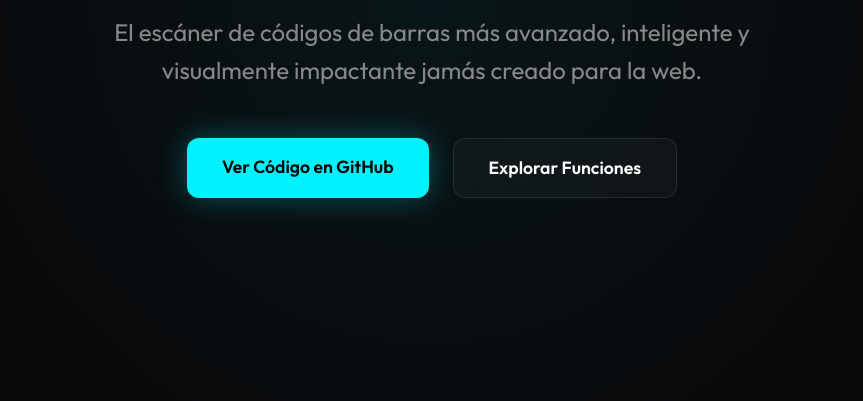
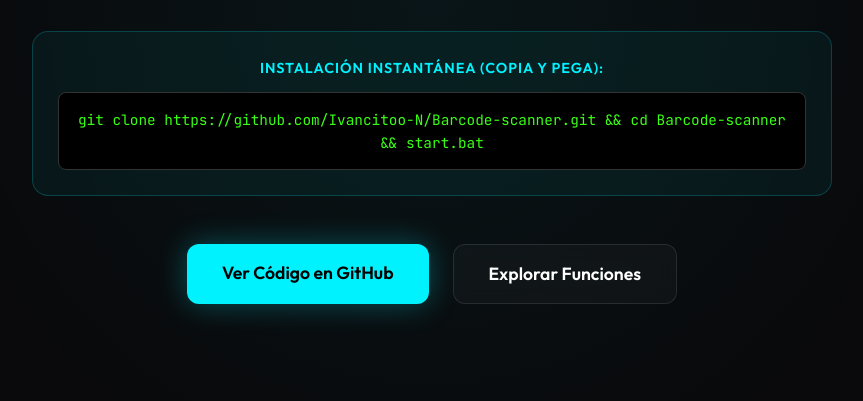
Before and after one commit to Ivancitoo-N/Barcode-scanner, a plain HTML site: page docs/index.html in a window 1280 px wide. Shown: the part 399-800 px from the top of the page, without its empty margins (208-1071 px from the left). Drawn offline with Linux system fonts and the light colour scheme.

Commit message:
UI: Mejora visual del Super Command en la Landing Page

```diff
--- a/docs/index.html
+++ b/docs/index.html
@@ -251,6 +251,15 @@
         <p class="hero-sub">El escáner de códigos de barras más avanzado, inteligente y visualmente impactante jamás
             creado para la web.</p>
 
+        <div
+            style="margin-bottom: 3rem; background: rgba(0,242,255,0.05); padding: 25px; border-radius: 16px; border: 1px solid rgba(0,242,255,0.2); max-width: 800px; width: 100%;">
+            <p
+                style="font-size: 0.9rem; margin-bottom: 12px; color: var(--primary); font-weight: 600; letter-spacing: 1px;">
+                INSTALACIÓN INSTANTÁNEA (COPIA Y PEGA):</p>
+            <code
+                style="display: block; background: #000; color: #39ff14; padding: 15px; border-radius: 8px; font-family: 'JetBrains Mono', monospace; font-size: 0.9rem; overflow-x: auto; border: 1px solid #333;">git clone https://github.com/Ivancitoo-N/Barcode-scanner.git && cd Barcode-scanner && start.bat</code>
+        </div>
+
         <div class="cta-group">
             <a href="https://github.com/Ivancitoo-N/Barcode-scanner" class="btn btn-primary">Ver Código en GitHub</a>
             <a href="#features" class="btn btn-secondary">Explorar Funciones</a>
```
